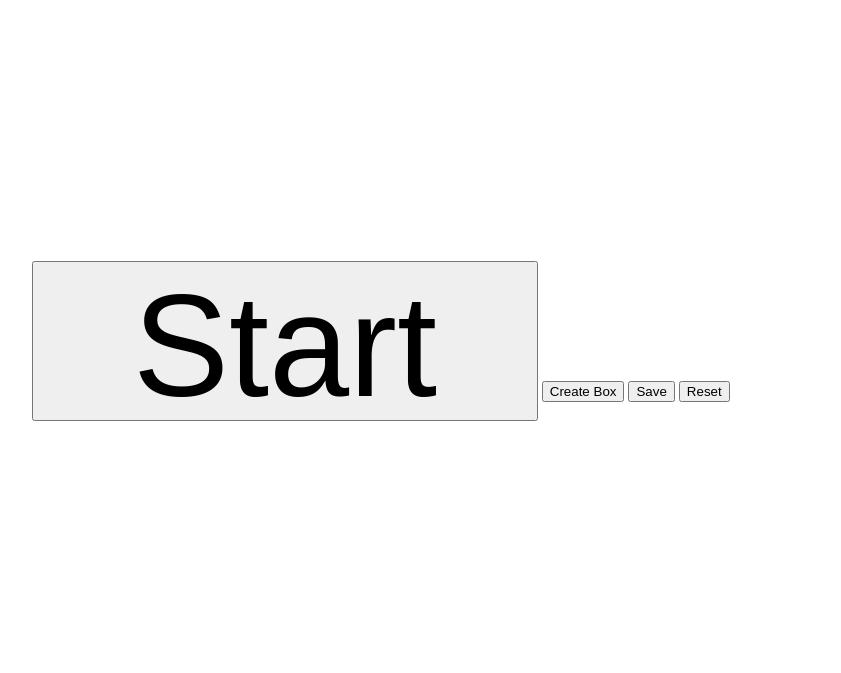
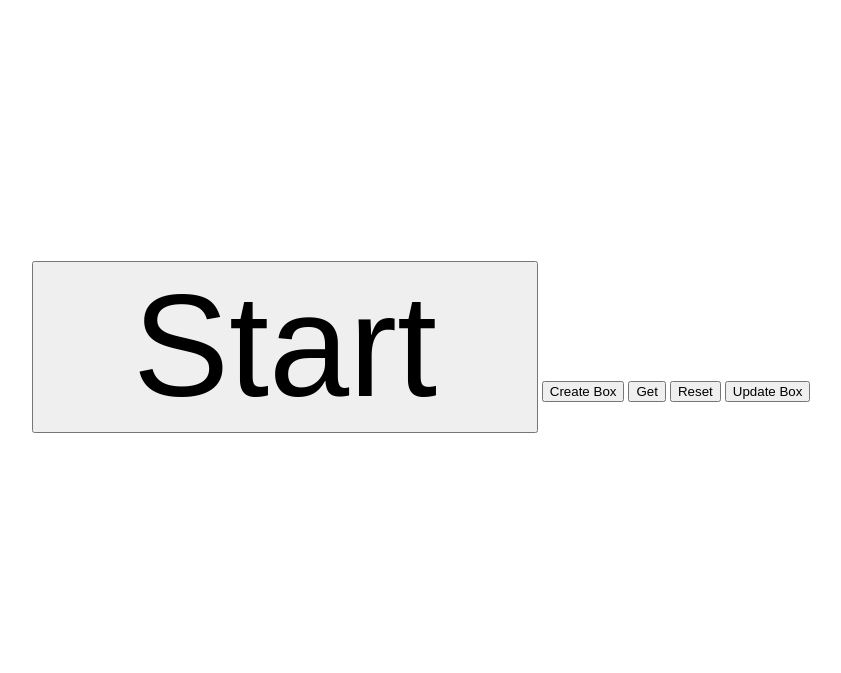
Before and after one commit to elitrefts0012/firstdjangoproject, a Django app: page /box_game in a window 1280 px wide. Shown: the top 673 px of the page, without its empty margins (355-1196 px from the left). Run offline with Django 3.2, Linux system fonts and the light colour scheme; data that the repository does not hold is empty.

Commit message:
Added stopPropogation for debug buttons and start button. Completed post and get from api functions. Fixed deleteBox, updatebox, null id error. updatebox debug button stopPropogation function brings errors while running updatebox on interval. Remaining Function Goals: Timer, Scoring System, Leaderboard.

```diff
--- a/testapp/templates/testapp/box_game.html
+++ b/testapp/templates/testapp/box_game.html
@@ -4,17 +4,20 @@
     <meta charset="UTF-8">
     <title>Box Game</title>
 </head>
-<body id="body">
+<body id="body" onload="load_boxes()" onclick="createBox()">
+<div onclick="stopClick()">
     <button onclick="startGame()" id="startGame">Start</button>
     <button onclick="createBox()">Create Box</button>
-<button onclick="api_put()" id="Put">Save</button>
+    <button onclick="api_get()" id="Put">Get</button>
     <button onclick="api_wipe()" id="Wipe">Reset</button>
+    <button onclick="updatebox(event)">Update Box</button>
+</div>
 <script src="https://cdn.jsdelivr.net/npm/axios/dist/axios.min.js"></script>
 <script>
-        let boxes = {}
+        let boxes = []
         let box_id_counter = -1
         class Box {
-            constructor(id = null, horizontal_velocity = getRndInteger(-35, 35), vertical_velocity = getRndInteger(-35, 35), distance_top = getRndInteger(2, window_height-2), distance_left = getRndInteger(2, window_width-2), color = getRandomColor(), size = getRndInteger(Math.floor(window_width/25), window_width/15)) {
+            constructor(id = 'temp', horizontal_velocity = getRndInteger(-10, 10), vertical_velocity = getRndInteger(-10, 10), distance_top = getRndInteger(2, window_height-2), distance_left = getRndInteger(2, window_width-2), color = getRandomColor(), size = getRndInteger(Math.floor(window_width/20), window_width/15)) {
                 this.id = id
                 this.horizontal_velocity = horizontal_velocity
                 this.vertical_velocity = vertical_velocity
@@ -26,12 +29,11 @@
         }
         let window_height = document.getElementById('body').getBoundingClientRect().height
         let window_width = document.getElementById('body').getBoundingClientRect().width
-        function updatebox() {
-            console.log(boxes)
+        function updatebox(e) {
+            e.stopPropagation()
             window_height = document.getElementById('body').getBoundingClientRect().height
             window_width = document.getElementById('body').getBoundingClientRect().width
-            for (i in boxes) {
-                let box = boxes[i]
+            for (box of boxes) {
                 box_element = document.getElementById(box.id)
                 box_element.style.left = `${box.distance_left}px`
                 box.distance_left += box.horizontal_velocity
@@ -54,20 +56,15 @@
         }
 
         function createBox(box = null) {
-            let test = null
+            event.stopPropagation()
+            let box_element = document.createElement('DIV')
             if (box == null) {
-                let box = new Box()
+                box = new Box()
+                api_post(box, box_element)
+                boxes.push(box)
             }
-            api_put(box)
-            {#api_post(box)#}
-            boxes = api_get()
-            api_get().then(resp => test = resp)
-            console.log(test)
-            let box_element = document.createElement('DIV')
             box_element.id = box.id
-            box_element.addEventListener('mousedown', function () {
-                deleteBox(box.id)
-            })
+            box_element.innerHTML = box_element.id
             box_element.style.position = 'absolute'
             box_element.style.top = `${box.distance_top}px`
             box_element.style.left = `${box.distance_left}px`
@@ -75,68 +72,67 @@
             box_element.style.height = `${box.size}px`
             box_element.style.width = `${box.size}px`
             document.body.appendChild(box_element)
+            box_element.addEventListener('mousedown', function () {
+                deleteBox(box)
+            })
             }
 
-        function deleteBox(id) {
-            delete boxes[id]
-            let box_element = document.getElementById(`${id}`)
+        function deleteBox(box) {
+            let box_element = document.getElementById(`${box.id}`)
+            axios.delete(`http://localhost:8000/api/box/${box.id}`)
             box_element.parentNode.removeChild(box_element)
-            axios.delete(`http://localhost:8000/api/box/${id}`)
+            let box_index = boxes.indexOf(box)
+            boxes.splice(box_index, 1)
+        }
+
+        function stopClick() {
+
         }
 
         function startGame() {
-            api_get().then(resp => {
-                for (i in resp) {
-                    createBox(resp[i])
+            event.stopPropagation()
+            for (i of boxes) {
+                createBox(i)
             }
-            })
             if (boxes.length <= 0){
                 box_id_counter = 0
-                for (let i = 0; i < 6; i++) {
+                for (let i = 0; i < 15; i++) {
                     createBox()
                 }
             }
+            setInterval(updatebox, 10)
             start_game_button = document.getElementById('startGame')
             start_game_button.style.visibility = 'hidden'
         }
 
+        async function load_boxes() {
+            boxes = await api_get()
+            console.log(boxes)
+        }
+
         async function api_get() {
+            event.stopPropagation()
             let resp = await axios.get('http://localhost:8000/api/box/')
             return resp.data
         }
 
         function api_wipe() {
-            api_get().then(resp => {
-                for (i in resp) {
-                    {#console.log(resp[i].id)#}
-                    id = resp[i].id
-                    axios.delete(`http://localhost:8000/api/box/${id}`)
-                    if (boxes.length > 1) {
-                        delete boxes[id]
-                        let box_element = document.getElementById(`${id}`)
+            event.stopPropagation()
+            for (box of boxes) {
+                let box_element = document.getElementById(`${box.id}`)
+                axios.delete(`http://localhost:8000/api/box/${box.id}`)
                 box_element.parentNode.removeChild(box_element)
             }
-                }
-            })
+            boxes = []
         }
 
-        function api_remove(box) {
-            id = i
-            console.log(id)
-        }
-
-        function api_delete(box) {
-
-        }
-
-        function api_post(box) {
-            let data = axios.post('http://localhost:8000/api/box/', box)
-        }
-
-        function api_put(box) {
-            for (i in boxes) {
-                let data = axios.put(`http://localhost:8000/api/box/${boxes[i].id}`, boxes[i])
-            }
+        async function api_post(box, box_element) {
+            let post_data = Object.assign({}, box)
+            delete post_data.id
+            let resp = await axios.post('http://localhost:8000/api/box/', post_data)
+            box.id = resp.data.id
+            box_element.id = resp.data.id
+            box_element.innerHTML = box_element.id
         }
 
         function getRndInteger(min, max) {
@@ -151,10 +147,13 @@
             }
             return color;
         }
-        setInterval(updatebox, 20000)
     </script>
 </body>
 <style>
+    div {
+        color: white;
+        font-weight: bold;
+    }
     #startGame {
         width: 40%;
         height: 20%;
```
Lines whose indentation alone changed are shown as unchanged.
